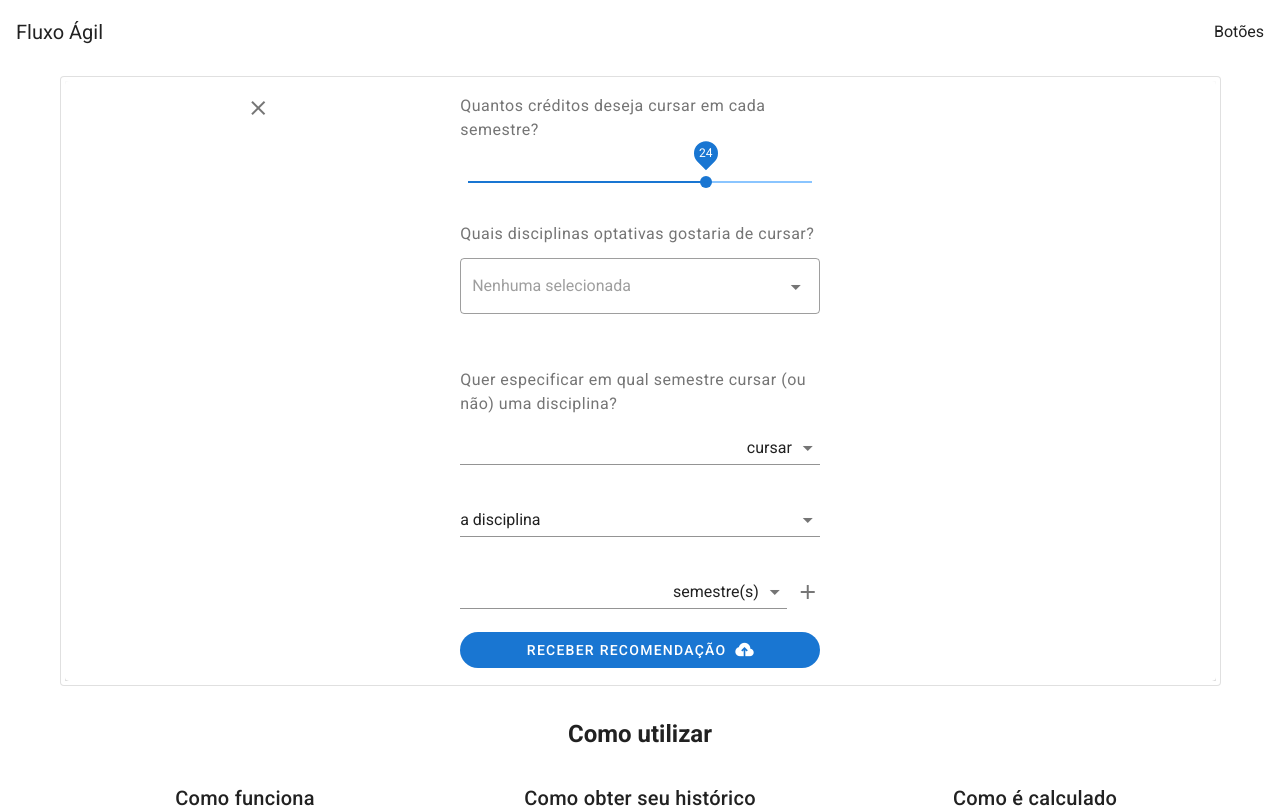
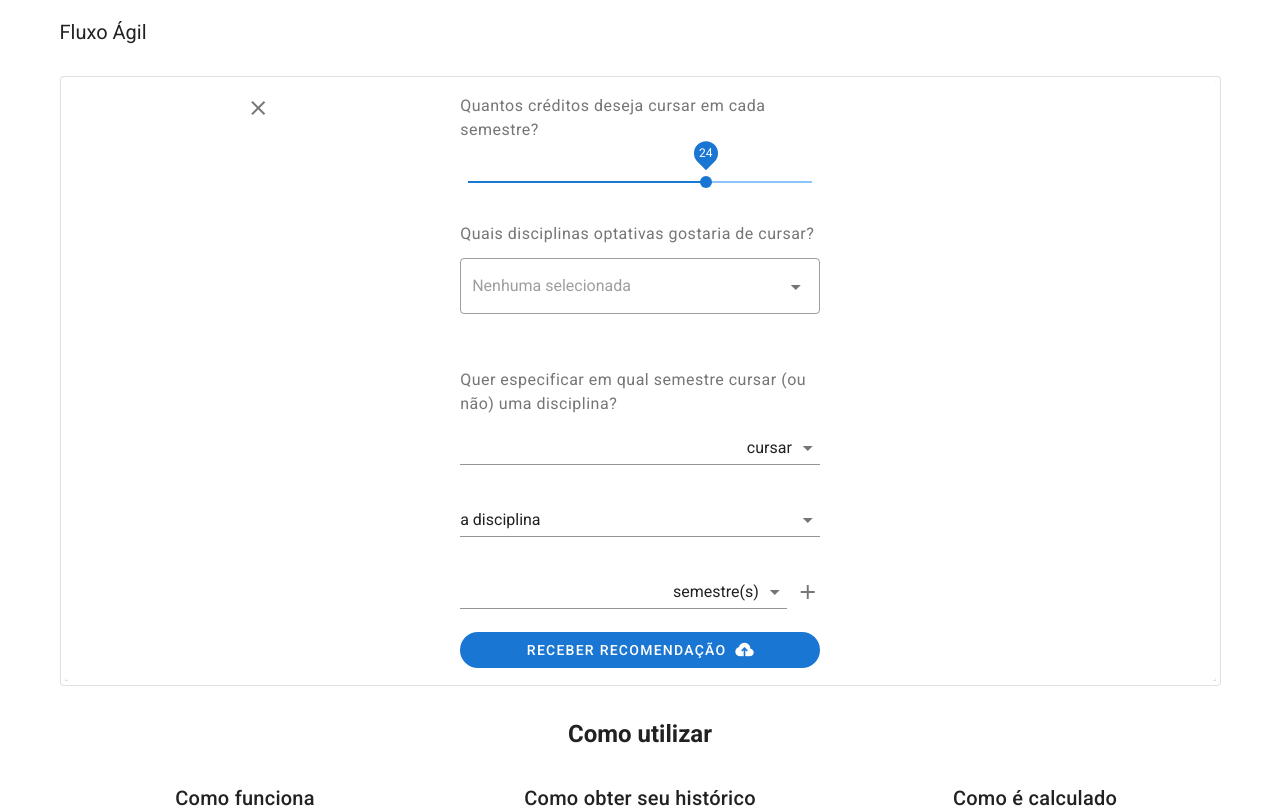
Before and after one commit to fluxo-agil/front-end, a Nuxt app: page / in a window 1280 px wide. Shown: the top 808 px of the page. Built offline with nearby package versions, Linux system fonts and the light colour scheme.

Commit message:
Remove header buttons placeholder

```diff
--- a/layouts/default.vue
+++ b/layouts/default.vue
@@ -1,10 +1,10 @@
 <template>
   <v-app>
-    <v-app-bar app elevate-on-scroll color="white">
-      <v-toolbar-title>Fluxo Ágil</v-toolbar-title>
-      <v-spacer />
-
-      Botões
+    <v-app-bar app absolute flat color="white">
+      <v-container>
+        <v-toolbar-title>Fluxo Ágil</v-toolbar-title>
+        <!-- <v-spacer /> -->
+      </v-container>
     </v-app-bar>
 
     <v-main>
```
